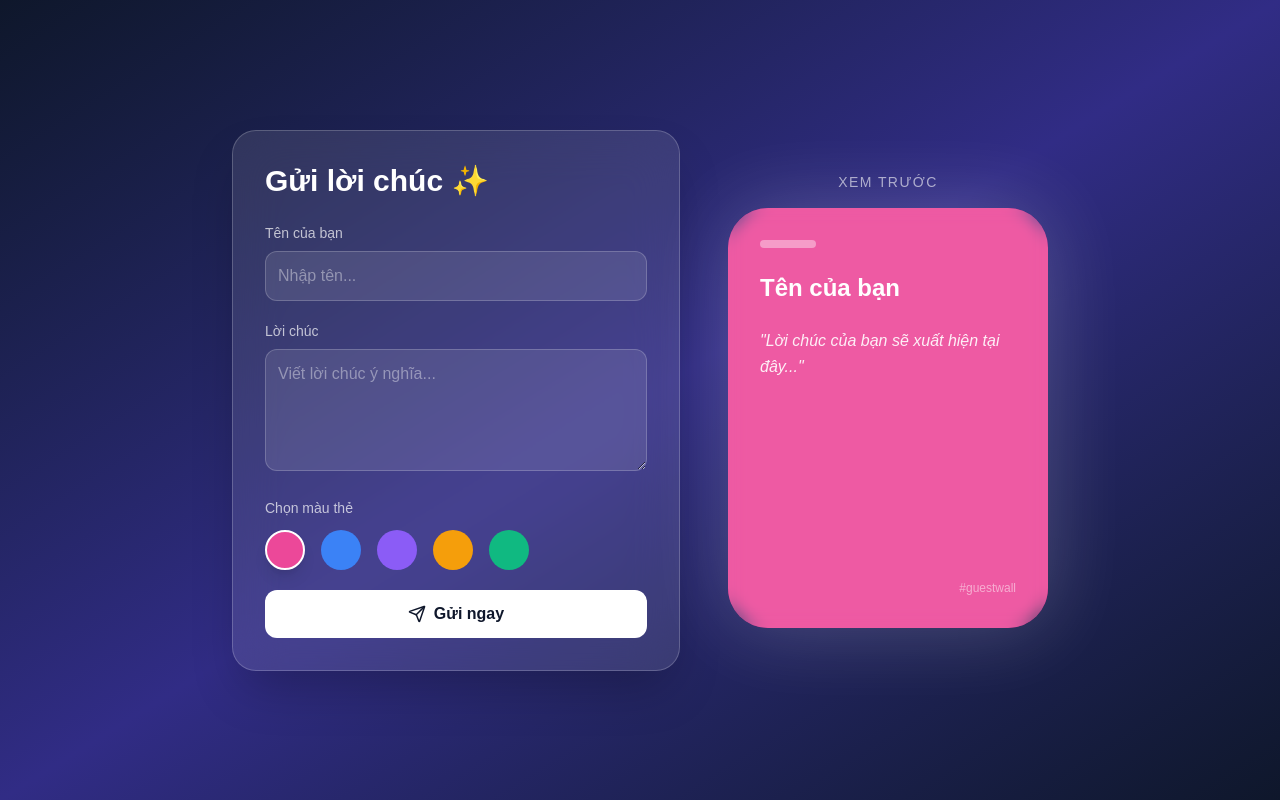
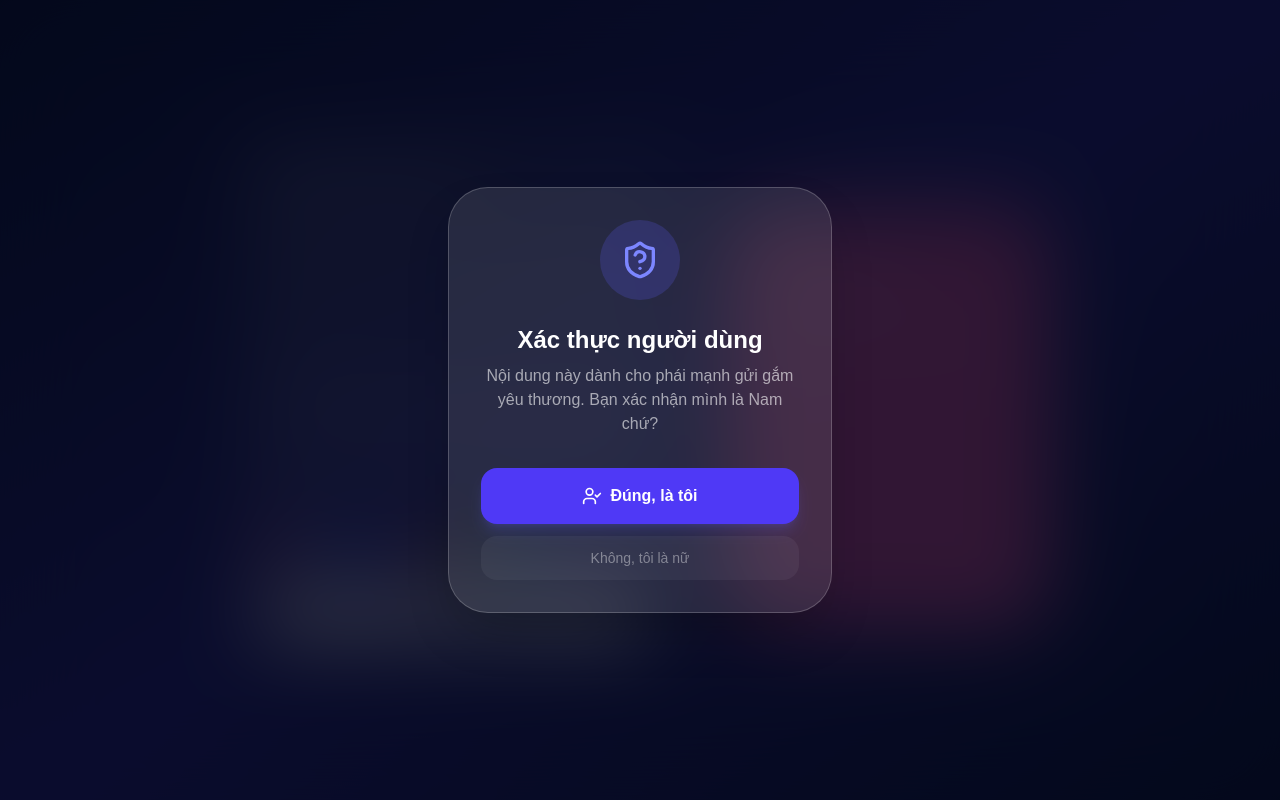
Before and after one commit to Lqdang03/8-3forVongUudao, a Next.js app: page / in a window 1280 px wide. Built offline with nearby package versions, Linux system fonts and the light colour scheme; no server answers.

Commit message:
them khoa xac nhan gui loi chuc

```diff
--- a/src/app/page.tsx
+++ b/src/app/page.tsx
@@ -1,8 +1,8 @@
 'use client'
 import { useState } from 'react'
 import { supabase } from '@/lib/supabase'
-import { motion } from 'framer-motion'
-import { Send } from 'lucide-react'
+import { motion, AnimatePresence } from 'framer-motion'
+import { Send, UserCheck, ShieldQuestion } from 'lucide-react'
 
 const THEMES = [
   { id: '#ec4899', name: 'Hồng Kẹo' },
@@ -17,6 +17,9 @@ export default function WriteMode() {
   const [message, setMessage] = useState('')
   const [styleId, setStyleId] = useState(THEMES[0].id)
   const [loading, setLoading] = useState(false)
+
+  // State quản lý màn hình khóa
+  const [isVerified, setIsVerified] = useState(false)
 
   const handleSubmit = async (e: React.FormEvent) => {
     e.preventDefault()
@@ -37,12 +40,55 @@ export default function WriteMode() {
   }
 
   return (
-    <main className="min-h-screen bg-gradient-to-br from-slate-900 via-indigo-900 to-slate-900 flex flex-col md:flex-row items-center justify-center gap-12 p-6">
+    <main className="min-h-screen bg-gradient-to-br from-slate-900 via-indigo-900 to-slate-900 flex flex-col md:flex-row items-center justify-center gap-12 p-6 overflow-hidden">
 
+      {/* MÀN HÌNH KHÓA XÁC NHẬN */}
+      <AnimatePresence>
+        {!isVerified && (
+          <motion.div
+            initial={{ opacity: 0 }}
+            animate={{ opacity: 1 }}
+            exit={{ opacity: 0, y: -1000 }}
+            transition={{ duration: 0.5, ease: "easeInOut" }}
+            className="fixed inset-0 z-[100] flex items-center justify-center backdrop-blur-2xl bg-slate-950/80 p-6"
+          >
+            <motion.div
+              initial={{ scale: 0.8, opacity: 0 }}
+              animate={{ scale: 1, opacity: 1 }}
+              className="max-w-sm w-full bg-white/10 border border-white/20 p-8 rounded-[2.5rem] shadow-2xl text-center"
+            >
+              <div className="w-20 h-20 bg-indigo-500/20 rounded-full flex items-center justify-center mx-auto mb-6">
+                <ShieldQuestion size={40} className="text-indigo-400" />
+              </div>
+
+              <h2 className="text-2xl font-bold text-white mb-2">Xác thực người dùng</h2>
+              <p className="text-white/60 mb-8">Nội dung này dành cho phái mạnh gửi gắm yêu thương. Bạn xác nhận mình là Nam chứ?</p>
+
+              <div className="space-y-3">
+                <button
+                  onClick={() => setIsVerified(true)}
+                  className="w-full py-4 bg-indigo-600 hover:bg-indigo-500 text-white rounded-2xl font-bold transition-all flex items-center justify-center gap-2 shadow-lg shadow-indigo-500/20"
+                >
+                  <UserCheck size={20} /> Đúng, là tôi
+                </button>
+
+                <button
+                  onClick={() => alert("Chế độ này chỉ dành cho người gửi lời chúc!")}
+                  className="w-full py-3 bg-white/5 hover:bg-white/10 text-white/40 rounded-2xl text-sm transition-all"
+                >
+                  Không, tôi là nữ
+                </button>
+              </div>
+            </motion.div>
+          </motion.div>
+        )}
+      </AnimatePresence>
+
+      {/* NỘI DUNG CHÍNH (Sẽ hiện sau khi verified) */}
       {/* FORM */}
       <motion.div
         initial={{ opacity: 0, x: -50 }}
-        animate={{ opacity: 1, x: 0 }}
+        whileInView={{ opacity: 1, x: 0 }}
         className="w-full max-w-md backdrop-blur-xl bg-white/10 border border-white/20 p-8 rounded-3xl shadow-2xl"
       >
         <h1 className="text-3xl font-bold text-white mb-6">
@@ -119,7 +165,7 @@ export default function WriteMode() {
       {/* PREVIEW */}
       <motion.div
         initial={{ opacity: 0, x: 50 }}
-        animate={{ opacity: 1, x: 0 }}
+        whileInView={{ opacity: 1, x: 0 }}
         className="flex flex-col items-center"
       >
         <p className="text-white/60 text-sm uppercase tracking-widest mb-4">
```
